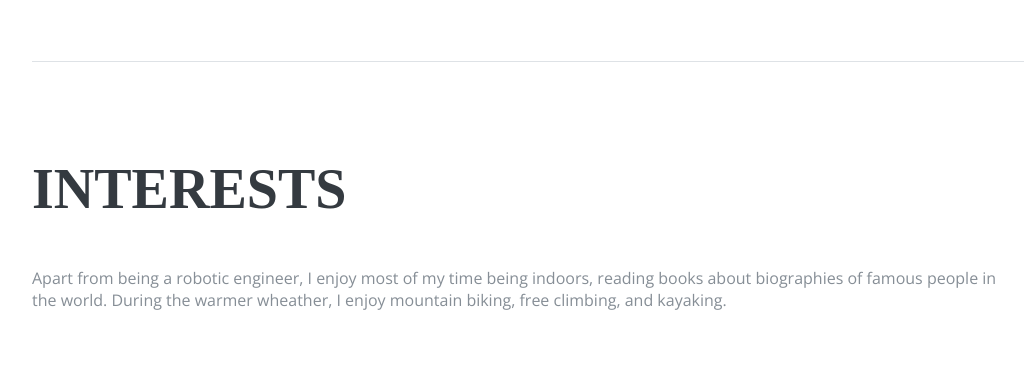
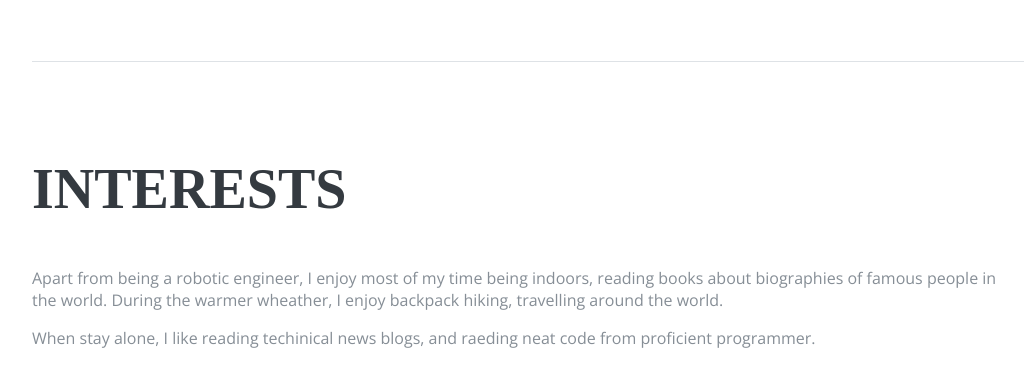
Before and after one commit to alexandor91/profiles_web, a website with bundled scripts: page index.html in a window 1280 px wide. Shown: the part 5342-5729 px from the top of the page, without its empty margins (248-1274 px from the left). Built offline with nearby package versions, Linux system fonts and the light colour scheme; a web font is replaced by a local one.

Commit message:
Update index.html

```diff
--- a/index.html
+++ b/index.html
@@ -368,8 +368,8 @@
       <section class="resume-section p-3 p-lg-5 d-flex flex-column" id="interests">
         <div class="my-auto">
           <h2 class="mb-5">Interests</h2>
-          <p>Apart from being a robotic engineer, I enjoy most of my time being indoors, reading books about biographies of famous people in the world. During the warmer wheather, I enjoy mountain biking, free climbing, and kayaking.</p>
-          <p class="mb-0"></p>
+          <p>Apart from being a robotic engineer, I enjoy most of my time being indoors, reading books about biographies of famous people in the world. During the warmer wheather, I enjoy backpack hiking, travelling around the world.</p>
+          <p class="mb-0">When stay alone, I like reading techinical news blogs, and raeding neat code from proficient programmer.</p>
         </div>
       </section>
 
```
